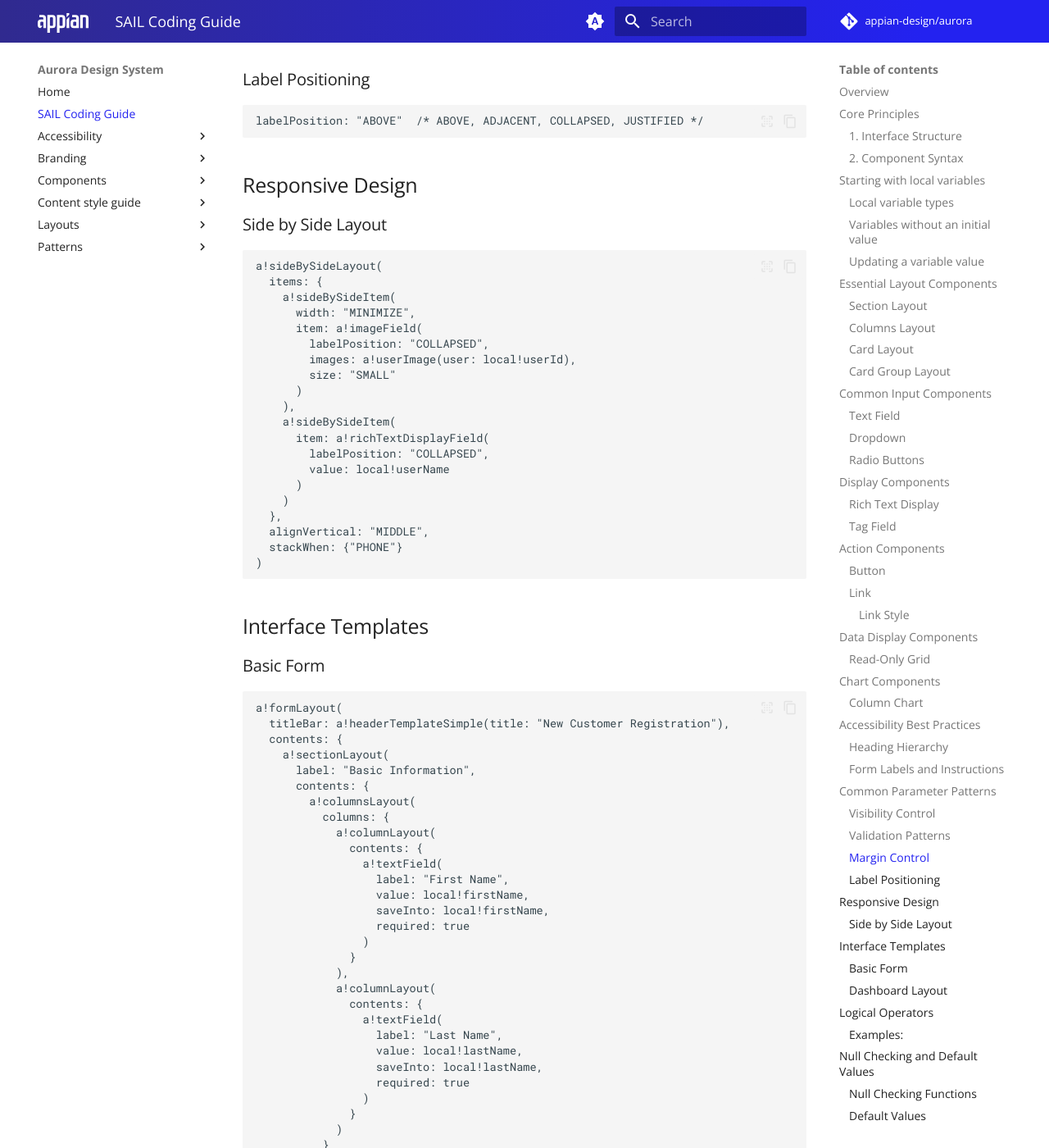
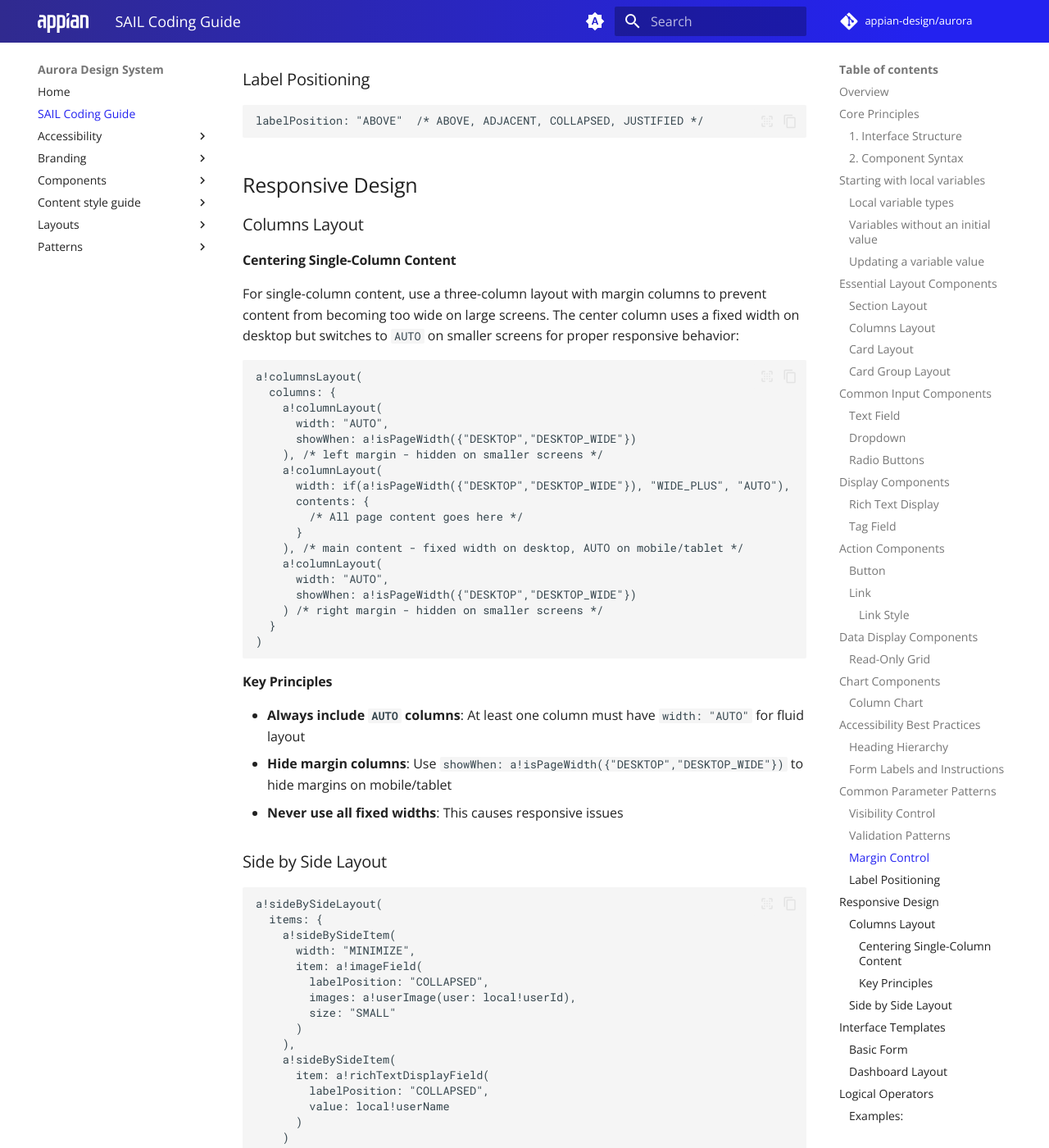
Before and after one commit to appian-design/aurora, an MkDocs documentation site: the page built from docs/SAIL_CODING_GUIDE.md, in a window 1280 px wide and 1400 px high, scrolled down 9502 px. Shown: the whole window at 82% size. Built offline with MkDocs 1.6.1 and Material for MkDocs 9.7.7, drawn with Linux system fonts in a browser that asks for light colours; comment, search, counter and statistics services are not loaded.

Commit message:
Add columns responsiveness guidance

````diff
--- a/docs/SAIL_CODING_GUIDE.md
+++ b/docs/SAIL_CODING_GUIDE.md
@@ -434,6 +434,39 @@
 ```
 
 ## Responsive Design
+
+### Columns Layout
+
+#### Centering Single-Column Content
+
+For single-column content, use a three-column layout with margin columns to prevent content from becoming too wide on large screens. The center column uses a fixed width on desktop but switches to `AUTO` on smaller screens for proper responsive behavior:
+
+```sail
+a!columnsLayout(
+  columns: {
+    a!columnLayout(
+      width: "AUTO",
+      showWhen: a!isPageWidth({"DESKTOP","DESKTOP_WIDE"})
+    ), /* left margin - hidden on smaller screens */
+    a!columnLayout(
+      width: if(a!isPageWidth({"DESKTOP","DESKTOP_WIDE"}), "WIDE_PLUS", "AUTO"),
+      contents: {
+        /* All page content goes here */
+      }
+    ), /* main content - fixed width on desktop, AUTO on mobile/tablet */
+    a!columnLayout(
+      width: "AUTO",
+      showWhen: a!isPageWidth({"DESKTOP","DESKTOP_WIDE"})
+    ) /* right margin - hidden on smaller screens */
+  }
+)
+```
+
+#### Key Principles
+
+- **Always include `AUTO` columns**: At least one column must have `width: "AUTO"` for fluid layout
+- **Hide margin columns**: Use `showWhen: a!isPageWidth({"DESKTOP","DESKTOP_WIDE"})` to hide margins on mobile/tablet
+- **Never use all fixed widths**: This causes responsive issues
 
 ### Side by Side Layout
 ```sail
````
